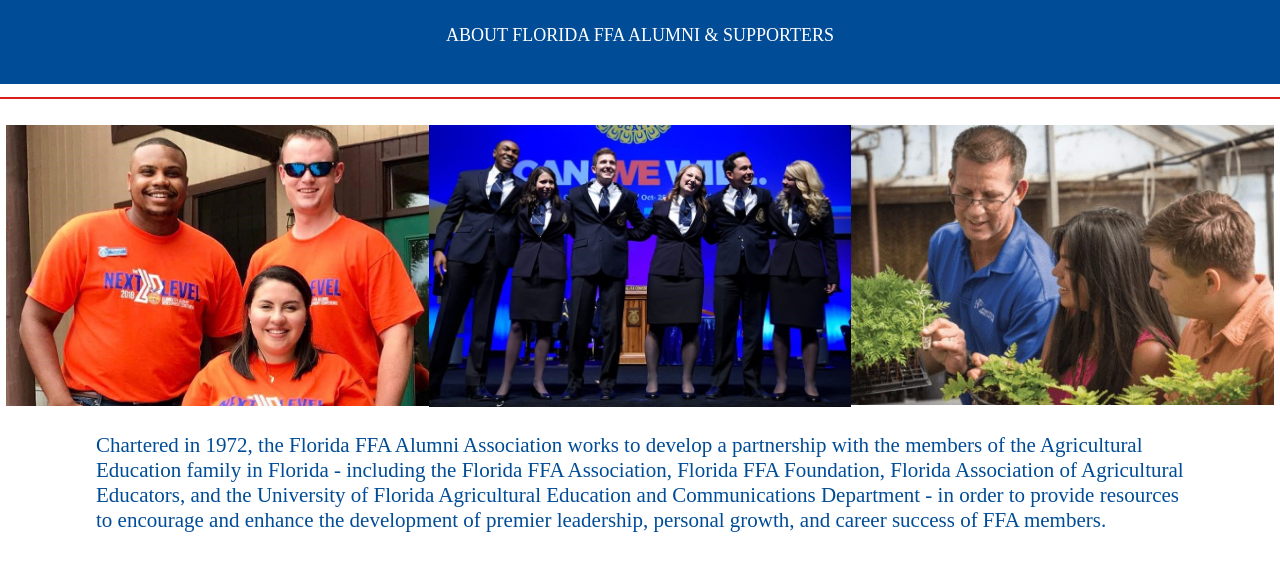
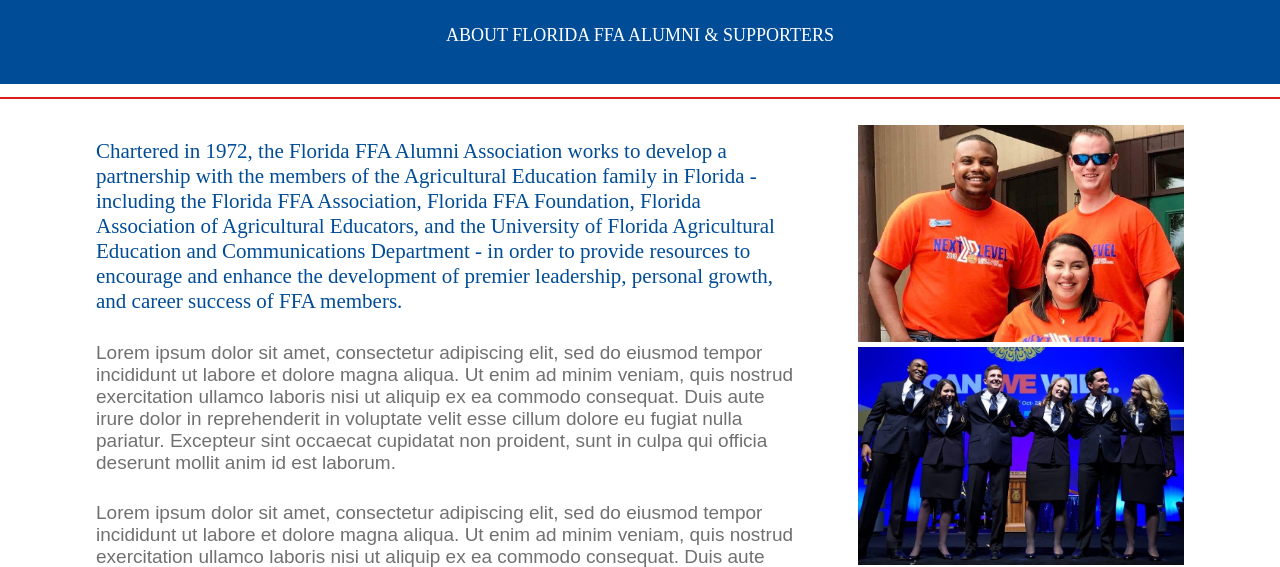
Before and after one commit to CSolari96/p2-solari-courtney, a plain HTML site: page about.html in a window 1280 px wide. Shown: the part 178-745 px from the top of the page. Drawn offline with Linux system fonts and the light colour scheme; a web font is replaced by a local one.

Commit message:
Adjust sizing on about content for larger screens

```diff
--- a/about.html
+++ b/about.html
@@ -81,6 +81,8 @@
 
 			</header>
 
+			<div class="subpage-content">
+
 				<section class="about-images">
 
 					<div>
@@ -103,7 +105,7 @@
 
 				</section>
 
-			<section class="about">
+				<section class="about-content">
 
 					<p class="intro-header">Chartered in 1972, the Florida FFA Alumni Association works to develop a partnership with the members of the Agricultural Education family in Florida - including the Florida FFA Association, Florida FFA Foundation, Florida Association of Agricultural Educators, and the University of Florida Agricultural Education and Communications Department - in order to provide resources to encourage and enhance the development of premier leadership, personal growth, and career success of FFA members.</p>
 
@@ -114,6 +116,8 @@
 					<p>Lorem ipsum dolor sit amet, consectetur adipiscing elit, sed do eiusmod tempor incididunt ut labore et dolore magna aliqua. Ut enim ad minim veniam, quis nostrud exercitation ullamco laboris nisi ut aliquip ex ea commodo consequat. Duis aute irure dolor in reprehenderit in voluptate velit esse cillum dolore eu fugiat nulla pariatur. Excepteur sint occaecat cupidatat non proident, sunt in culpa qui officia deserunt mollit anim id est laborum.</p>
 
 				</section>
+
+			</div>
 
 		</main>
 
--- a/less/main.less
+++ b/less/main.less
@@ -267,8 +267,11 @@
 				} // End media query
 			} // End div
 		} // End get-involved
+	} // End sections
 
-		&.about-images {
+	.subpage-content {
+
+		.about-images {
 			width: 100%;
 			.flex-display();
 			justify-content: center;
@@ -279,18 +282,38 @@
 				img {
 					width: 100%;
 				} // End img
+
+				@media (min-width: 900px) {
+					width: 100%;
+				} // End media query
 			} // End div
-		} // End about
 
-		&.about {
+			@media (min-width: 900px) {
+				flex-direction: column;
+				width: 30%;
+				float: right;
+			} // End media query
+		} // End about-images
+
+		.about-content {
 			width: @default-width;
 			margin: auto;
 
 			p {
 				padding: 2% 0;
-			}
-		}
-	} // End sections
+			} // End p
+
+			@media (min-width: 900px) {
+				width: 65%;
+				float: left;
+			} // End media query
+		} // End about
+
+		@media (min-width: 900px) {
+			width: 85%;
+			margin: auto;
+		} // End media query
+	} // End subpage-content
 } // End main
 
 aside {
```
Also changed, not shown: css/main.css. Lines whose indentation alone changed are shown as unchanged.
